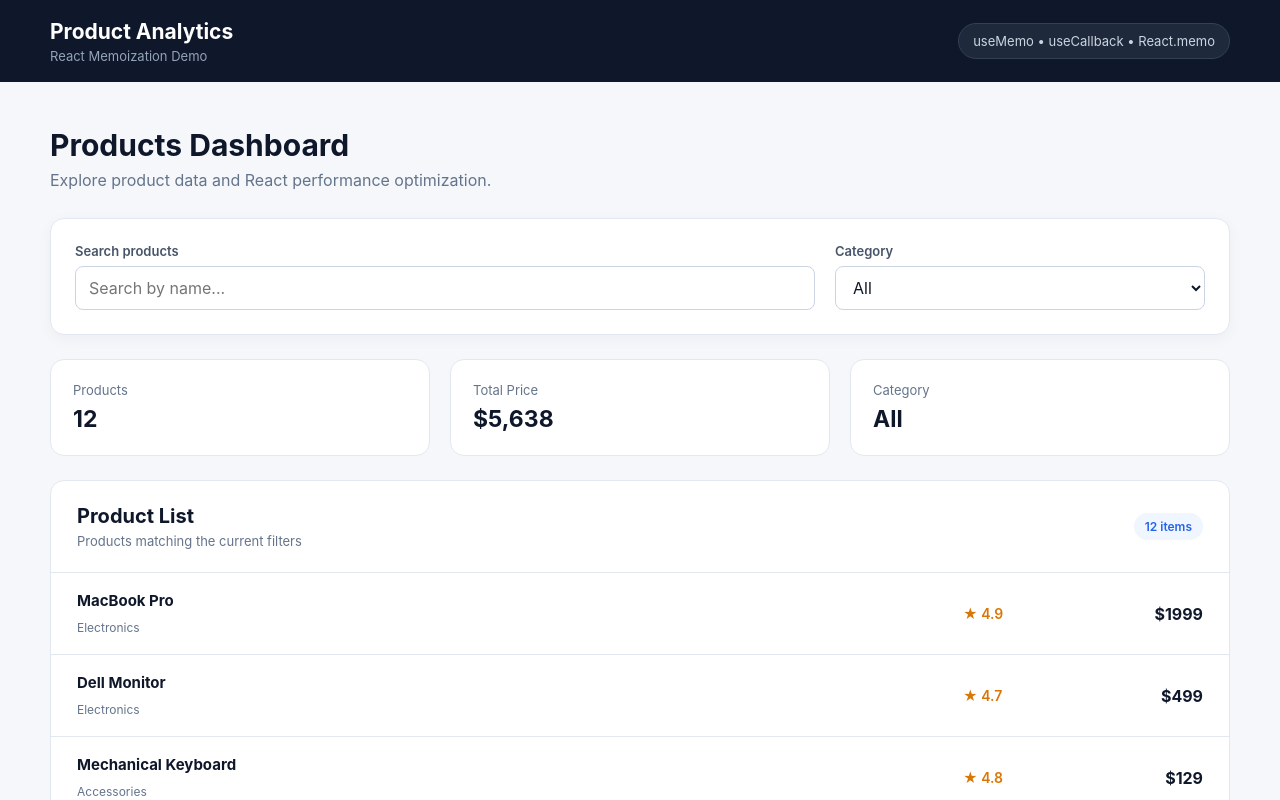
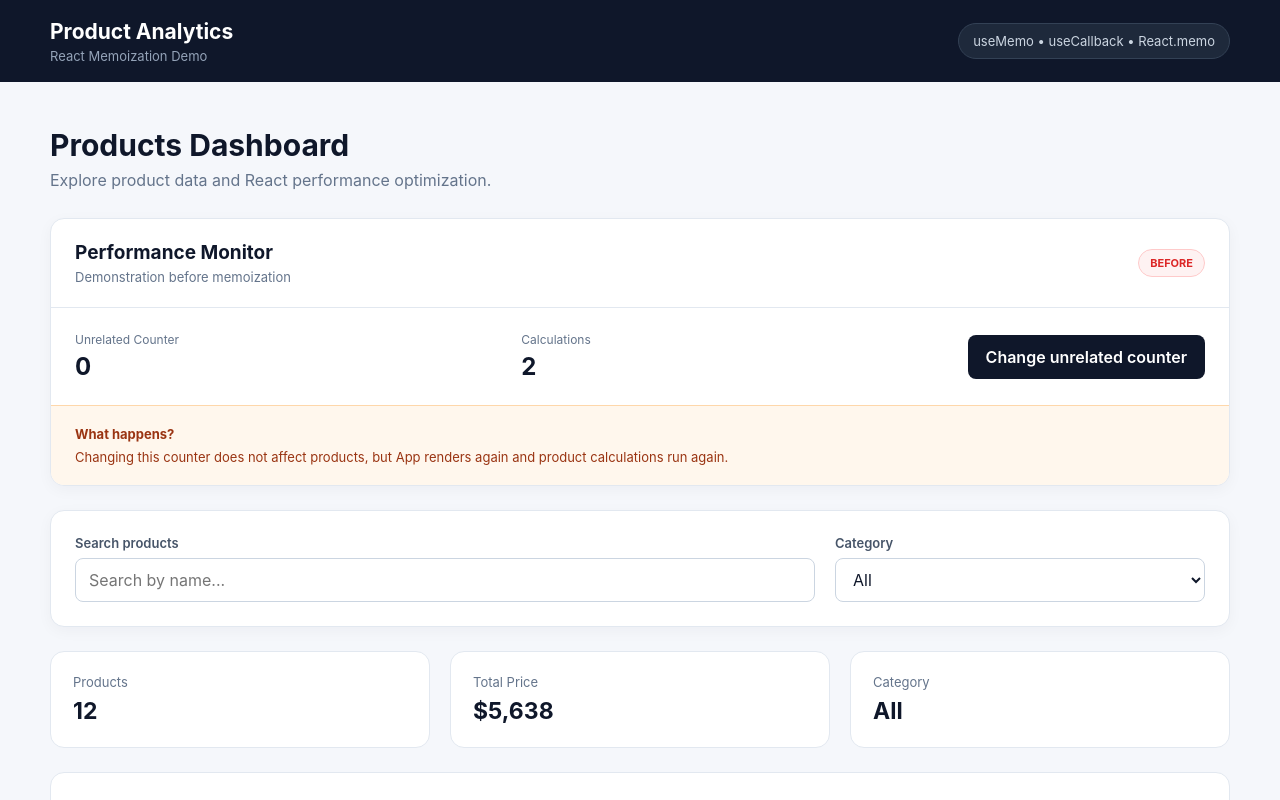
Before and after one commit to mmf2003/Homework50, a React (Vite) app: page / in a window 1280 px wide. Shown: the top 800 px of the page. Built offline with nearby package versions, Linux system fonts and the light colour scheme.

Commit message:
Add performance monitor before memoization

```diff
--- a/src/App.css
+++ b/src/App.css
@@ -294,3 +294,142 @@
         display: none;
     }
 }
+
+/* =========================
+   PERFORMANCE PANEL
+========================= */
+
+.performance-panel {
+    margin-bottom: 24px;
+
+    background: white;
+
+    border: 1px solid #e2e8f0;
+    border-radius: 14px;
+
+    overflow: hidden;
+
+    box-shadow: 0 4px 15px rgba(15, 23, 42, 0.04);
+}
+
+.performance-header {
+    display: flex;
+    align-items: center;
+    justify-content: space-between;
+    gap: 20px;
+
+    padding: 22px 24px;
+
+    border-bottom: 1px solid #e2e8f0;
+}
+
+.performance-header h2 {
+    margin: 0 0 5px;
+
+    color: #0f172a;
+    font-size: 19px;
+}
+
+.performance-header p {
+    margin: 0;
+
+    color: #64748b;
+    font-size: 13px;
+}
+
+.before-badge {
+    padding: 6px 11px;
+
+    background: #fef2f2;
+    color: #dc2626;
+
+    border: 1px solid #fecaca;
+    border-radius: 20px;
+
+    font-size: 11px;
+    font-weight: 700;
+}
+
+.performance-content {
+    display: grid;
+    grid-template-columns: 1fr 1fr auto;
+    align-items: center;
+    gap: 20px;
+
+    padding: 24px;
+}
+
+.performance-stat {
+    display: flex;
+    flex-direction: column;
+    gap: 5px;
+}
+
+.performance-stat span {
+    color: #64748b;
+    font-size: 12px;
+}
+
+.performance-stat strong {
+    color: #0f172a;
+    font-size: 24px;
+}
+
+.counter-button {
+    min-height: 44px;
+
+    padding: 0 18px;
+
+    background: #0f172a;
+    color: white;
+
+    border: none;
+    border-radius: 8px;
+
+    font-weight: 600;
+
+    cursor: pointer;
+
+    transition:
+        background 0.2s,
+        transform 0.2s;
+}
+
+.counter-button:hover {
+    background: #1e293b;
+
+    transform: translateY(-1px);
+}
+
+.performance-info {
+    padding: 17px 24px;
+
+    background: #fff7ed;
+
+    border-top: 1px solid #fed7aa;
+}
+
+.performance-info strong {
+    color: #9a3412;
+    font-size: 13px;
+}
+
+.performance-info p {
+    margin: 5px 0 0;
+
+    color: #9a3412;
+    font-size: 13px;
+    line-height: 1.5;
+}
+
+/* PERFORMANCE RESPONSIVE */
+
+@media (max-width: 700px) {
+    .performance-content {
+        grid-template-columns: 1fr 1fr;
+    }
+
+    .counter-button {
+        grid-column: 1 / -1;
+    }
+}
--- a/src/App.jsx
+++ b/src/App.jsx
@@ -1,6 +1,7 @@
-import { useState } from "react";
+import { useRef, useState } from "react";
 
 import Header from "./components/Header";
+import PerformancePanel from "./components/PerformancePanel";
 import ProductFilters from "./components/ProductFilters";
 import ProductList from "./components/ProductList";
 
@@ -11,6 +12,15 @@ import "./App.css";
 function App() {
     const [search, setSearch] = useState("");
     const [category, setCategory] = useState("All");
+    const [counter, setCounter] = useState(0);
+
+    const calculationCount = useRef(0);
+
+    console.log("App rendered");
+
+    calculationCount.current += 1;
+
+    console.log("Product calculation:", calculationCount.current);
 
     const filteredProducts = products.filter((product) => {
         const matchesSearch = product.name
@@ -28,6 +38,10 @@ function App() {
         0,
     );
 
+    const handleCounterChange = () => {
+        setCounter((currentCounter) => currentCounter + 1);
+    };
+
     return (
         <div className="app">
             <Header />
@@ -44,6 +58,12 @@ function App() {
                     </div>
                 </section>
 
+                <PerformancePanel
+                    counter={counter}
+                    onCounterChange={handleCounterChange}
+                    calculationCount={calculationCount.current}
+                />
+
                 <ProductFilters
                     search={search}
                     category={category}
@@ -54,16 +74,19 @@ function App() {
                 <section className="stats">
                     <div className="stat-card">
                         <span>Products</span>
+
                         <strong>{filteredProducts.length}</strong>
                     </div>
 
                     <div className="stat-card">
                         <span>Total Price</span>
+
                         <strong>${totalPrice.toLocaleString()}</strong>
                     </div>
 
                     <div className="stat-card">
                         <span>Category</span>
+
                         <strong>{category}</strong>
                     </div>
                 </section>
@@ -72,6 +95,7 @@ function App() {
                     <div className="section-title">
                         <div>
                             <h2>Product List</h2>
+
                             <p>Products matching the current filters</p>
                         </div>
 
--- /dev/null
+++ b/src/components/PerformancePanel.jsx
@@ -0,0 +1,45 @@
+function PerformancePanel({ counter, onCounterChange, calculationCount }) {
+    return (
+        <section className="performance-panel">
+            <div className="performance-header">
+                <div>
+                    <h2>Performance Monitor</h2>
+                    <p>Demonstration before memoization</p>
+                </div>
+
+                <span className="before-badge">BEFORE</span>
+            </div>
+
+            <div className="performance-content">
+                <div className="performance-stat">
+                    <span>Unrelated Counter</span>
+                    <strong>{counter}</strong>
+                </div>
+
+                <div className="performance-stat">
+                    <span>Calculations</span>
+                    <strong>{calculationCount}</strong>
+                </div>
+
+                <button
+                    className="counter-button"
+                    type="button"
+                    onClick={onCounterChange}
+                >
+                    Change unrelated counter
+                </button>
+            </div>
+
+            <div className="performance-info">
+                <strong>What happens?</strong>
+
+                <p>
+                    Changing this counter does not affect products, but App
+                    renders again and product calculations run again.
+                </p>
+            </div>
+        </section>
+    );
+}
+
+export default PerformancePanel;
--- a/src/components/ProductList.jsx
+++ b/src/components/ProductList.jsx
@@ -1,6 +1,8 @@
 import ProductItem from "./ProductItem";
 
 function ProductList({ products }) {
+    console.log("ProductList rendered");
+
     if (products.length === 0) {
         return <div className="empty-state">No products found.</div>;
     }
```
